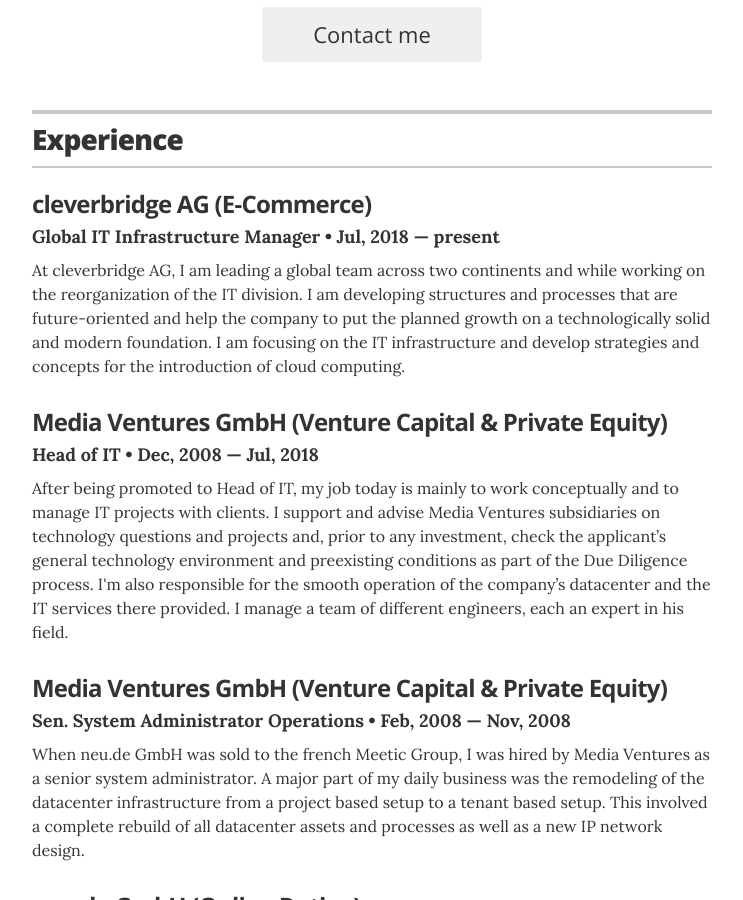
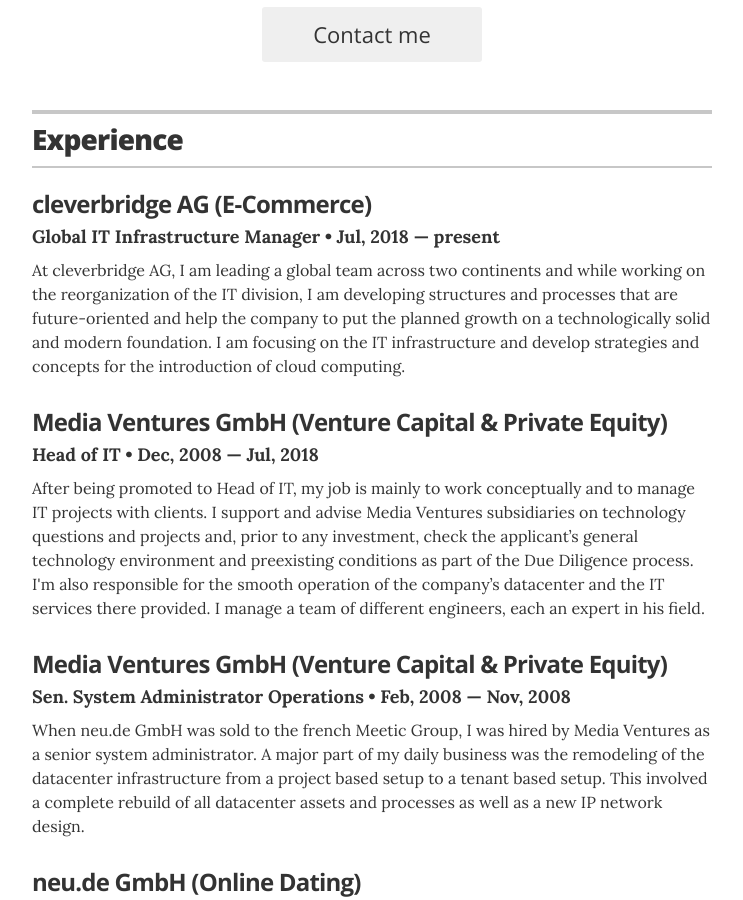
Before and after one commit to lostops/lostops.github.io, a Jekyll site: the page built from index.html, in a window 1280 px wide and 900 px high, scrolled down 514 px. Shown: the whole window, without its empty margins (268-1011 px from the left). Built offline with Jekyll 4.4.1, drawn with Linux system fonts in a browser that asks for light colours.

Commit message:
Update experience.yml

```diff
--- a/_data/experience.yml
+++ b/_data/experience.yml
@@ -3,14 +3,14 @@
 - company: cleverbridge AG (E-Commerce)
   position: Global IT Infrastructure Manager
   duration:  Jul, 2018 &mdash; present
-  summary: At cleverbridge AG, I am leading a global team across two continents and while working on the reorganization of the IT division. I am developing structures and processes that are future-oriented and help the company to put the planned growth on a technologically solid and modern foundation. I am focusing on the IT infrastructure and develop strategies and concepts for the introduction of cloud computing.
+  summary: At cleverbridge AG, I am leading a global team across two continents and while working on the reorganization of the IT division, I am developing structures and processes that are future-oriented and help the company to put the planned growth on a technologically solid and modern foundation. I am focusing on the IT infrastructure and develop strategies and concepts for the introduction of cloud computing.
 
 
 # Media Ventures GmbH, Head of IT
 - company: Media Ventures GmbH (Venture Capital &amp; Private Equity)
   position: Head of IT
   duration:  Dec, 2008 &mdash; Jul, 2018
-  summary: After being promoted to Head of IT, my job today is mainly to work conceptually and to manage IT projects with clients. I support and advise Media Ventures subsidiaries on technology questions and projects and, prior to any investment, check the applicant’s general technology environment and preexisting conditions as part of the Due Diligence process. I'm also responsible for the smooth operation of the company’s datacenter and the IT services there provided. I manage a team of different engineers, each an expert in his field.
+  summary: After being promoted to Head of IT, my job is mainly to work conceptually and to manage IT projects with clients. I support and advise Media Ventures subsidiaries on technology questions and projects and, prior to any investment, check the applicant’s general technology environment and preexisting conditions as part of the Due Diligence process. I'm also responsible for the smooth operation of the company’s datacenter and the IT services there provided. I manage a team of different engineers, each an expert in his field.
 
 
 # Media Ventures GmbH, Sen. System Administrator Operations
```
